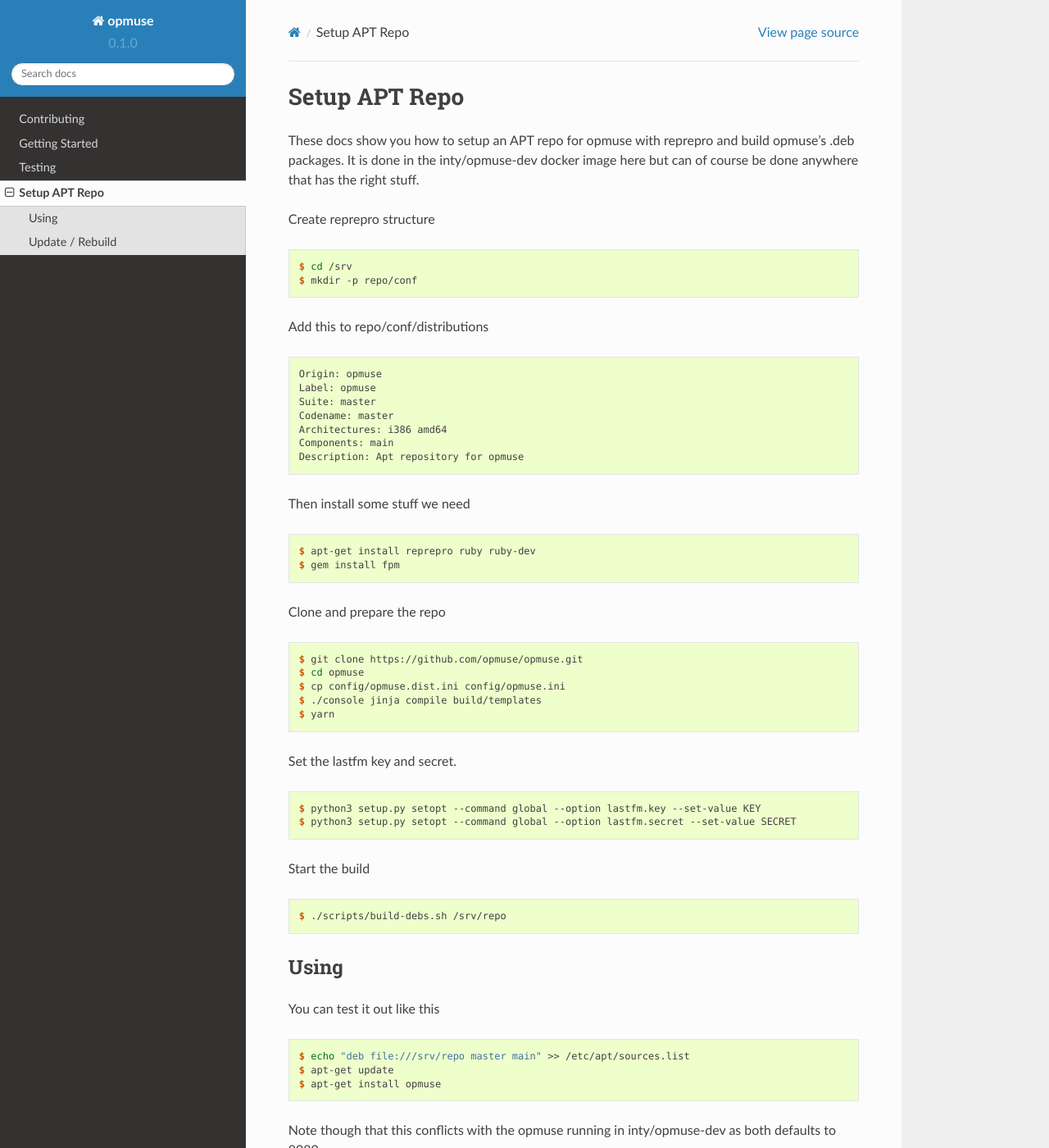
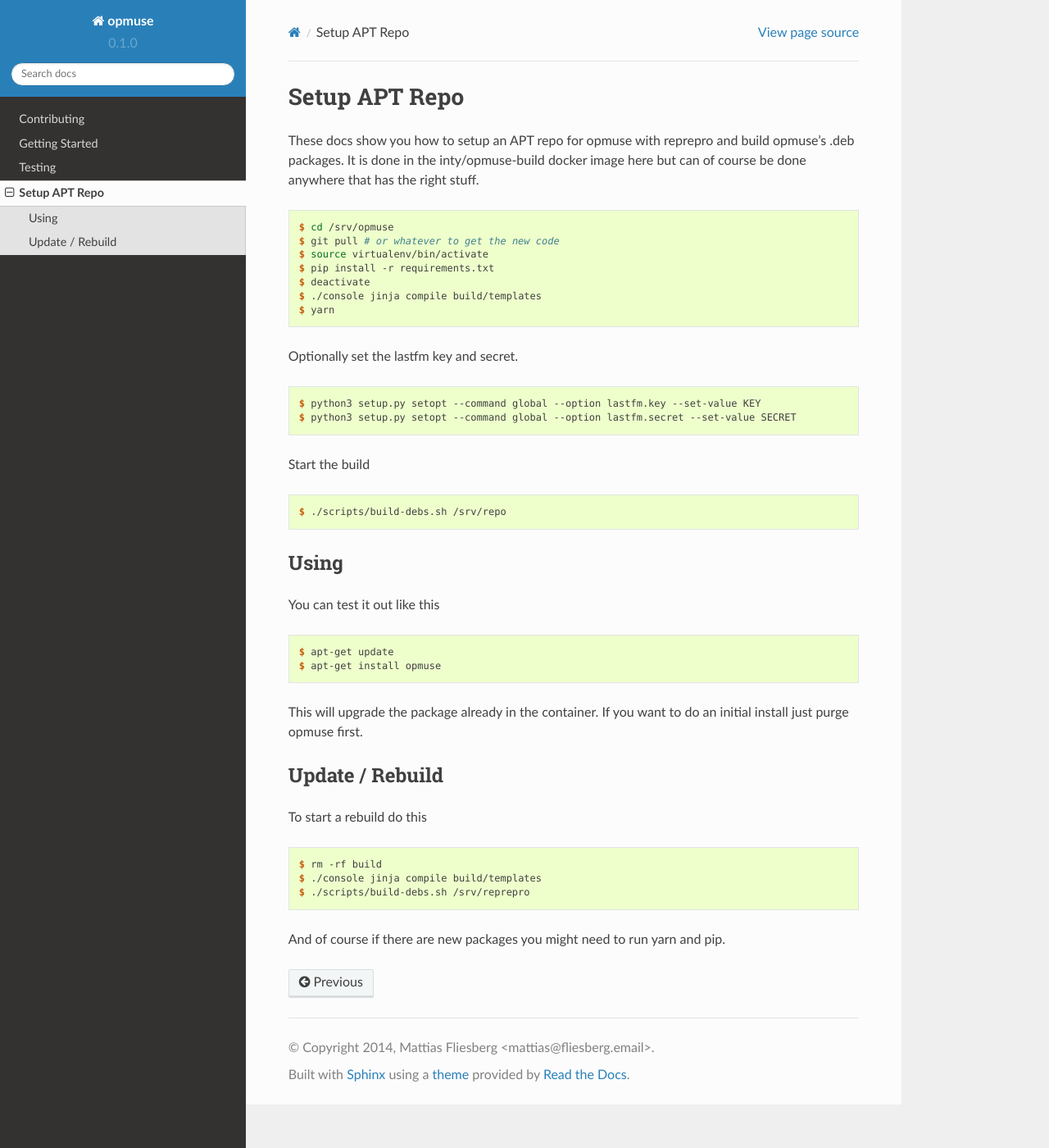
Before and after one commit to opmuse/opmuse, a Sphinx documentation site: the page built from docs/apt_repo.rst, in a window 1280 px wide and 1400 px high. Shown: the whole window at 82% size. Built offline with Sphinx 7.4.7 and the Read the Docs theme 2.0.0, drawn with Linux system fonts in a browser that asks for light colours; some of the changed text lies outside the part shown.

```diff
--- a/docs/apt_repo.rst
+++ b/docs/apt_repo.rst
@@ -2,46 +2,20 @@
 ==============
 
 These docs show you how to setup an APT repo for opmuse with reprepro and build
-opmuse's .deb packages. It is done in the inty/opmuse-dev docker image here but
+opmuse's .deb packages. It is done in the inty/opmuse-build docker image here but
 can of course be done anywhere that has the right stuff.
-
-Create reprepro structure
 
 .. code-block:: console
 
-    $ cd /srv
-    $ mkdir -p repo/conf
-
-Add this to repo/conf/distributions
-
-.. code-block:: conf
-
-    Origin: opmuse
-    Label: opmuse
-    Suite: master
-    Codename: master
-    Architectures: i386 amd64
-    Components: main
-    Description: Apt repository for opmuse
-
-Then install some stuff we need
-
-.. code-block:: console
-
-    $ apt-get install reprepro ruby ruby-dev
-    $ gem install fpm
-
-Clone and prepare the repo
-
-.. code-block:: console
-
-    $ git clone https://github.com/opmuse/opmuse.git
-    $ cd opmuse
-    $ cp config/opmuse.dist.ini config/opmuse.ini
+    $ cd /srv/opmuse
+    $ git pull # or whatever to get the new code
+    $ source virtualenv/bin/activate
+    $ pip install -r requirements.txt
+    $ deactivate
     $ ./console jinja compile build/templates
     $ yarn
 
-Set the lastfm key and secret.
+Optionally set the lastfm key and secret.
 
 .. code-block:: console
 
@@ -61,11 +35,10 @@
 
 .. code-block:: console
 
-    $ echo "deb file:///srv/repo master main" >> /etc/apt/sources.list
     $ apt-get update
     $ apt-get install opmuse
 
-Note though that this conflicts with the opmuse running in inty/opmuse-dev as both defaults to 8080.
+This will upgrade the package already in the container. If you want to do an initial install just purge opmuse first.
 
 Update / Rebuild
 ----------------
@@ -76,5 +49,6 @@
 
     $ rm -rf build
     $ ./console jinja compile build/templates
-    $ yarn
     $ ./scripts/build-debs.sh /srv/reprepro
+
+And of course if there are new packages you might need to run yarn and pip.
```
Also changed, not shown: 3 other files.
